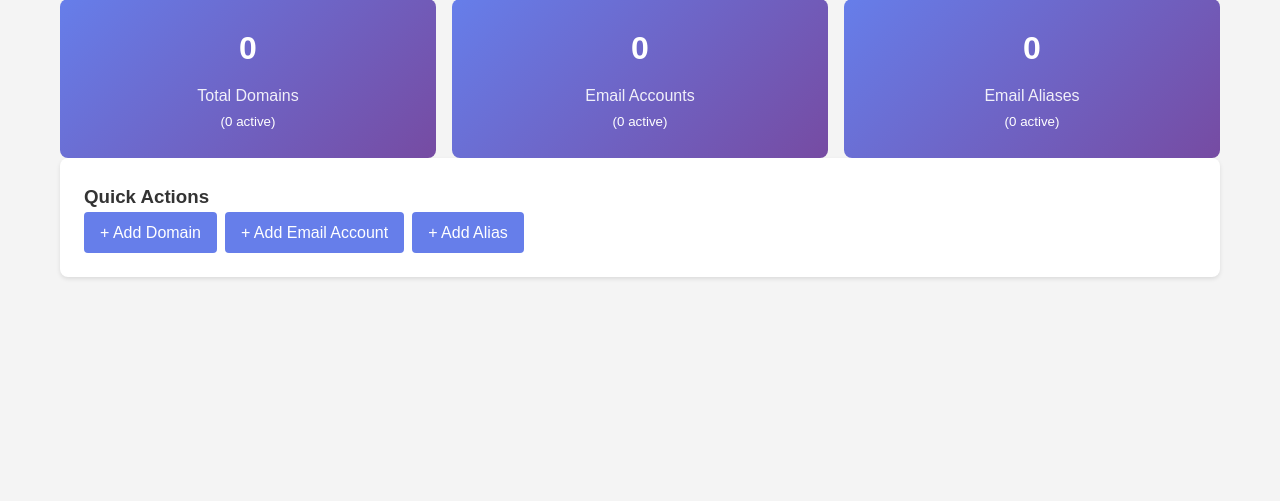
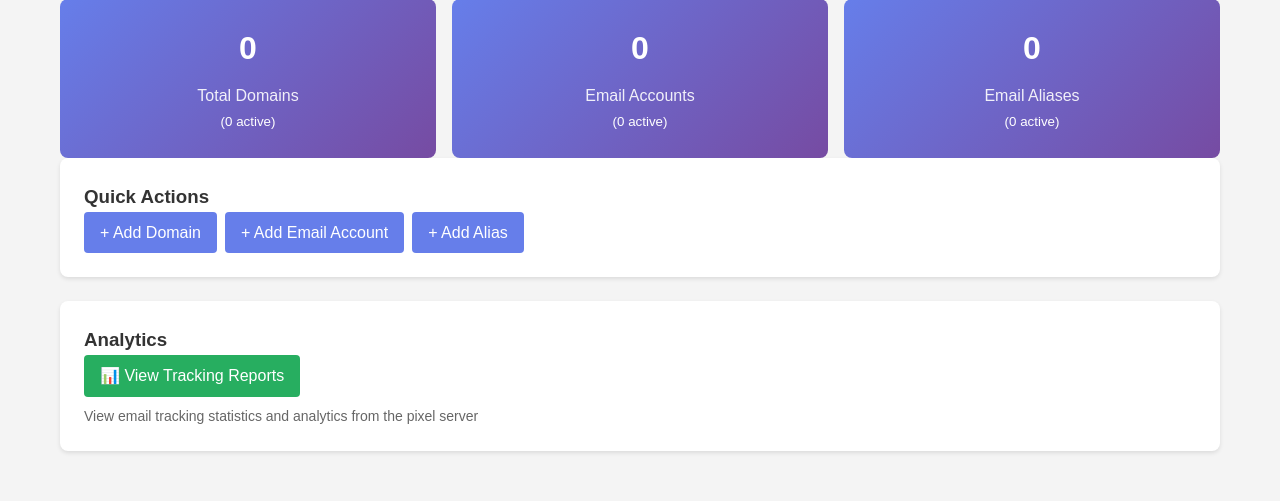
Before and after one commit to tayyebi/mailserver, a Laravel app: page / in a window 1280 px wide. Shown: the part 299-800 px from the top of the page. Run offline with Laravel 12, Linux system fonts and the light colour scheme; data that the repository does not hold is empty; parts of the project's set-up code (start-up, migrations or seed data) failed here and were passed over.

Commit message:
Add reports link to dashboard and re-route to /admin/reports
Co-authored-by: tayyebi <14053493+tayyebi@users.noreply.github.com>

```diff
--- a/admin/resources/views/dashboard.blade.php
+++ b/admin/resources/views/dashboard.blade.php
@@ -34,4 +34,14 @@
         <a href="{{ route('aliases.create') }}" class="btn">+ Add Alias</a>
     </div>
 </div>
+
+<div class="card">
+    <h3>Analytics</h3>
+    <div class="actions">
+        <a href="/admin/reports" class="btn btn-success" target="_blank">📊 View Tracking Reports</a>
+    </div>
+    <p style="margin-top: 0.5rem; color: #666; font-size: 0.875rem;">
+        View email tracking statistics and analytics from the pixel server
+    </p>
+</div>
 @endsection
```
Also changed, not shown: README.md, nginx-proxy/README.md, 1 other file.
